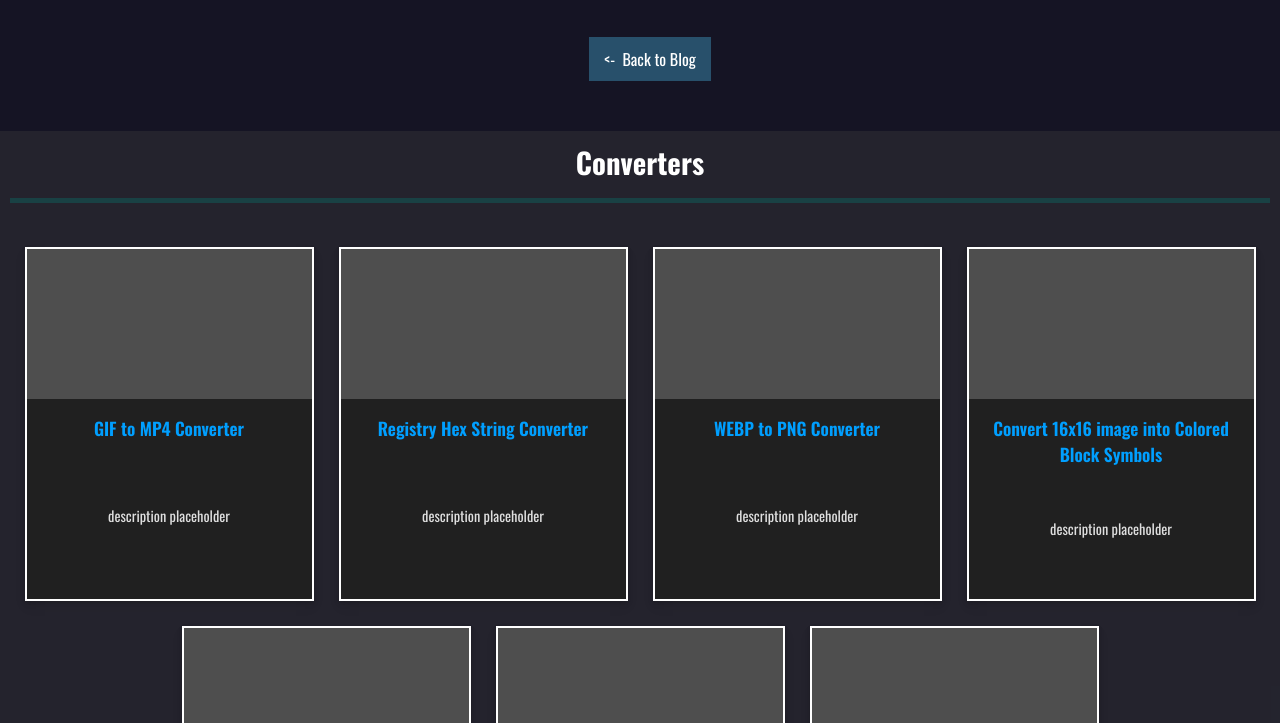
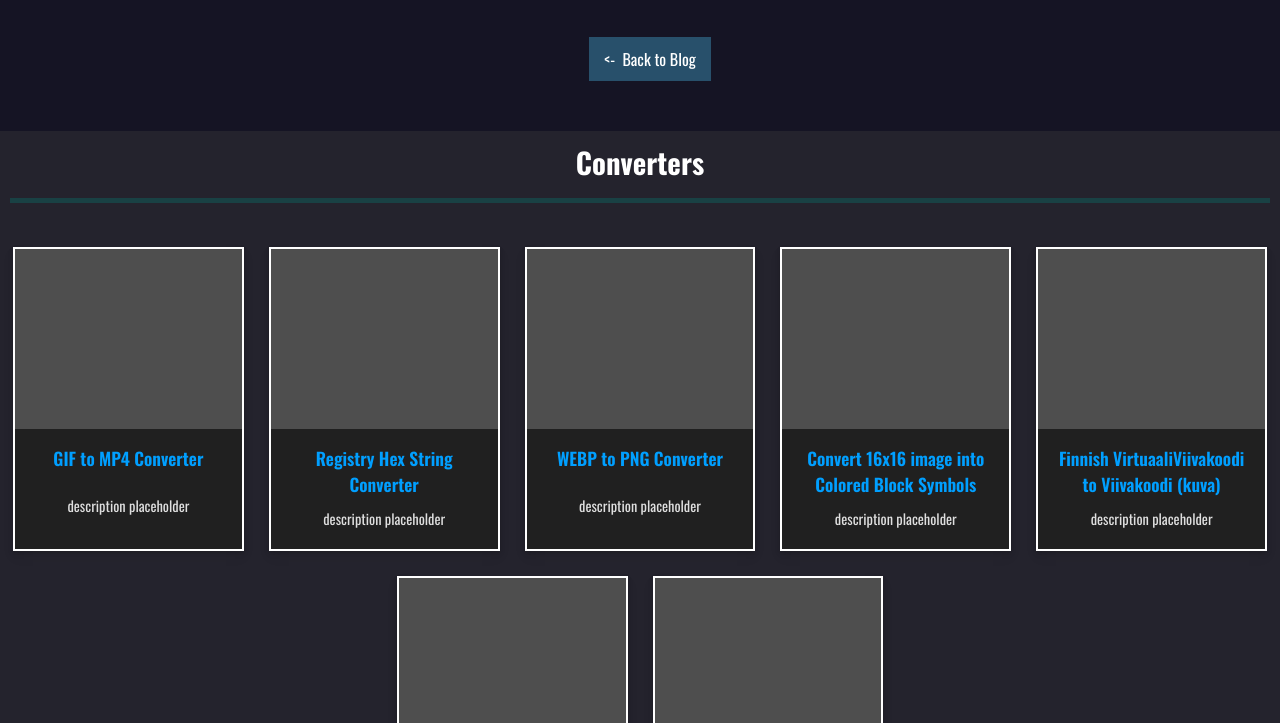
Before and after one commit to rivendo21/unity-devtools, a plain HTML site: page index.html in a window 1280 px wide. Shown: the part 77-800 px from the top of the page. Drawn offline with nearby package versions, Linux system fonts and the light colour scheme.

Commit message:
changing layout

```diff
--- a/index.css
+++ b/index.css
@@ -186,9 +186,11 @@ p {
     0 6px 12px rgba(0, 0, 0, 0.05);
   border: 2px solid #ffffff;
   overflow: hidden;
-  width: calc(25% - 30px);
-  height: 350px;
-  min-width: 260px;
+  width: 18%;
+  max-width: 18%;
+  height: 300px;
+  min-width: 0;
+  flex: 0 0 auto;
 }
 
 #grid-main a.card:hover {
@@ -201,7 +203,7 @@ p {
 
 .card-image {
   width: 100%;
-  height: 150px;
+  height: 180px;
   background-size: cover;
   background-position: center;
   background-color: #4e4e4e;
@@ -241,7 +243,7 @@ p {
   flex-wrap: wrap;
   padding-top: 30px;
   justify-content: center;
-  gap: 50px;
+  gap: 30px;
   width: 100%;
   max-width: 1400px;
 }
@@ -253,7 +255,6 @@ p {
   justify-content: center;
   background-color: #3d3d3d62;
   padding: 10px;
-
   gap: 25px;
 }
 
```
